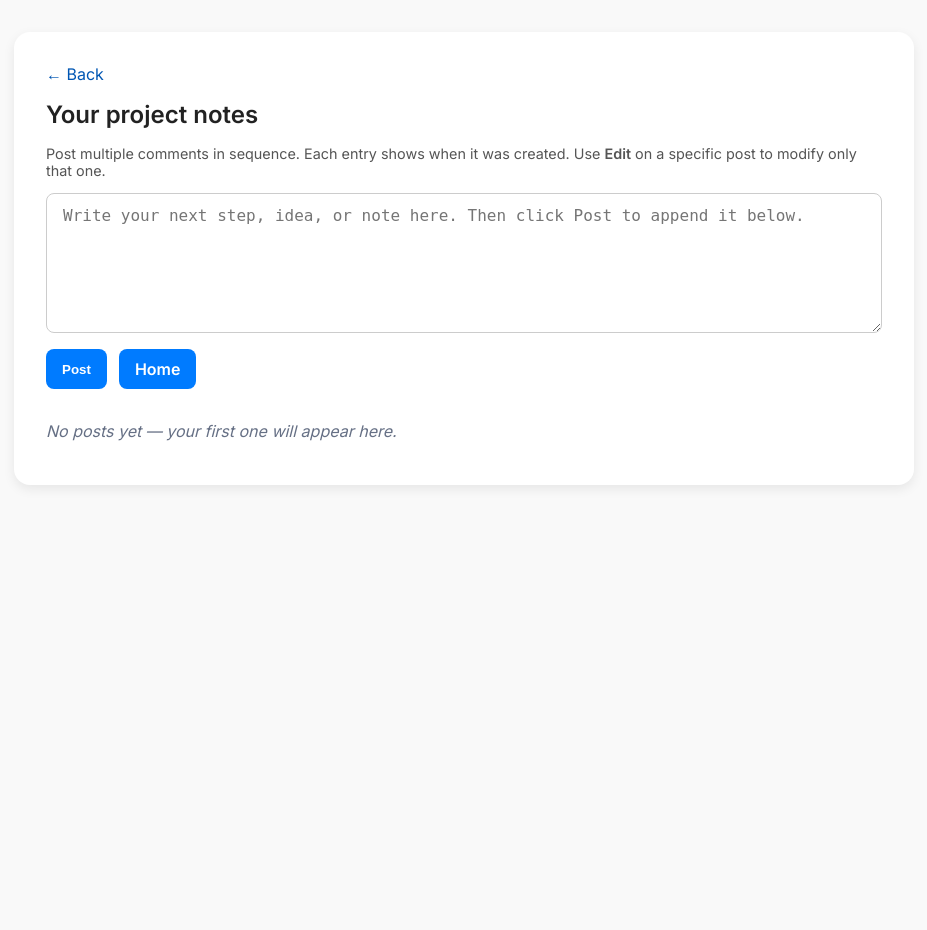
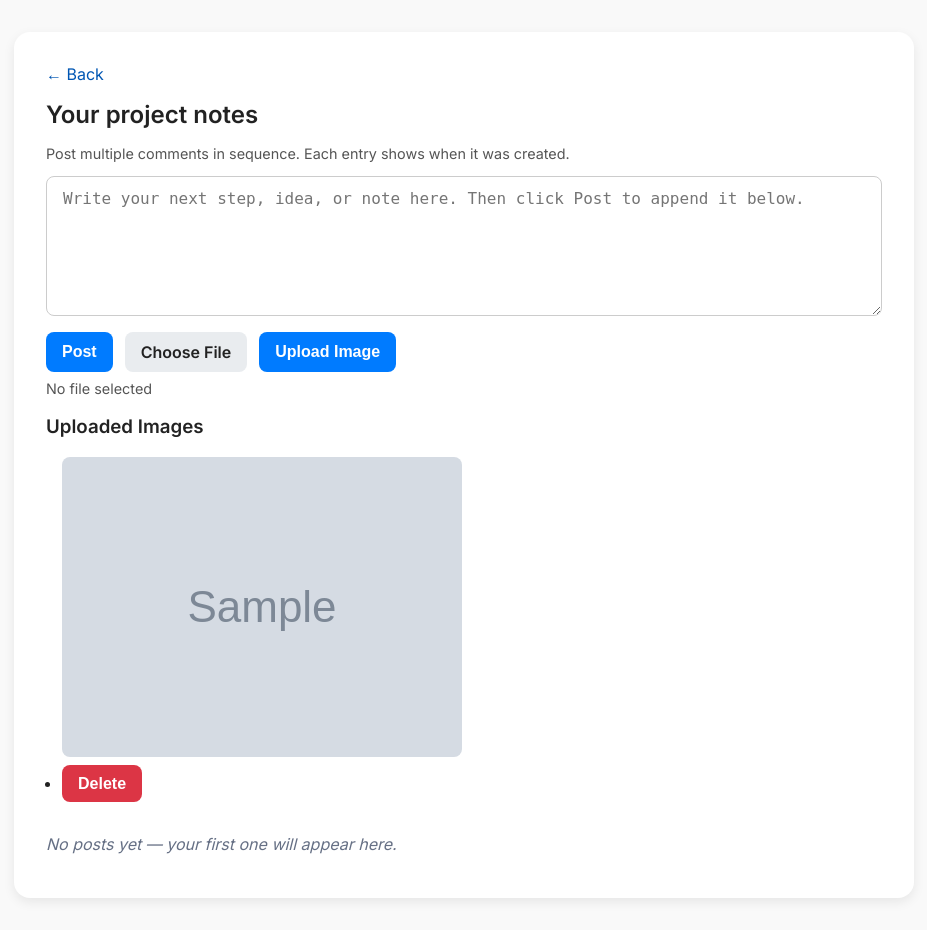
Before and after one commit to DMills27/climate-adapt-app, a Flask app: template templates/get_started.html in a window 1280 px wide. Shown: the whole page, without its empty margins (176-1103 px from the left). Before the commit the page ends 487 px from the top, so only its background shows below. Run offline with Flask 3, Linux system fonts and the light colour scheme; the template is opened without the code that fills it: most values are stand-ins (such as "Sample title", 1, 10 or a date in 2020); grey boxes marked "Sample" are stand-in pictures.

Commit message:
added the logic to upload images

```diff
--- a/app.py
+++ b/app.py
@@ -1,19 +1,60 @@
-from flask import Flask, render_template, request, jsonify
+from flask import Flask, render_template, request, jsonify, send_from_directory, redirect, url_for
 from openepi_client import GeoLocation, BoundingBox
 from openepi_client.soil import SoilClient
 from openepi_client.weather import WeatherClient
 import math
+import os
 
 app = Flask(__name__)
 
+
+
+# --- Upload settings ---
+UPLOAD_FOLDER = 'uploads'
+os.makedirs(UPLOAD_FOLDER, exist_ok=True)
+app.config['UPLOAD_FOLDER'] = UPLOAD_FOLDER
+
+
+# --- Pages ---
 @app.route("/")
 def index():
     return render_template("index.html")
 
+
 @app.route("/get-started")
 def get_started():
-    return render_template("get_started.html")
+    files = [f for f in os.listdir(UPLOAD_FOLDER)
+             if f.lower().endswith(('.png', '.jpg', '.jpeg', '.gif'))]
+    return render_template("get_started.html", files=files)
 
+
+# --- Upload logic ---
+@app.route("/upload", methods=["POST"])
+def upload_file():
+    if 'file' not in request.files:
+        return 'No file part', 400
+    file = request.files['file']
+    if file.filename == '':
+        return 'No selected file', 400
+    file_path = os.path.join(app.config['UPLOAD_FOLDER'], file.filename)
+    file.save(file_path)
+    return redirect(url_for('get_started'))
+
+
+@app.route('/uploads/<filename>')
+def uploaded_file(filename):
+    return send_from_directory(app.config['UPLOAD_FOLDER'], filename)
+
+
+@app.route('/delete/<filename>', methods=['POST'])
+def delete_file(filename):
+    file_path = os.path.join(app.config['UPLOAD_FOLDER'], filename)
+    if os.path.exists(file_path):
+        os.remove(file_path)
+    return redirect(url_for('get_started'))
+
+
+# --- Farming logic ---
 def area_to_bounding_box(lat, lon, area_m2):
     lat_deg_per_m = 1 / 111_320
     lon_deg_per_m = 1 / (40075000 * math.cos(math.radians(lat)) / 360)
@@ -27,12 +68,11 @@ def area_to_bounding_box(lat, lon, area_m2):
         max_lon=lon + delta_lon
     )
 
+
 def get_soil_and_weather_data(lat, lon, land_area_m2):
     bbox = area_to_bounding_box(lat, lon, land_area_m2)
     try:
         soil_summary = SoilClient.get_soil_type_summary(bounding_box=bbox)
-        print("soil summary: ", soil_summary)
-
         summaries = getattr(soil_summary.properties, 'summaries', [])
         if summaries:
             dominant_soil = summaries[0].soil_type.root
@@ -64,20 +104,18 @@ def get_soil_and_weather_data(lat, lon, land_area_m2):
         "land_area_m2": land_area_m2
     }
 
-# print("get_soil_and_weather_data: ", get_soil_and_weather_data(59.0929, 28.9029, 200))
 
 def suggest_farming_method(inputs):
     soil = inputs["soil_type"]
-    area = inputs["land_area_m2"]
+    land = inputs["land_area_m2"]
     temp = inputs["temperature"]
-    rainfall = inputs["rainfall"]
+    rain = inputs["rainfall"]
     humidity = inputs["humidity"]
 
     if soil == "No information":
-        # Fallback to general methods not soil-dependent
-        if area < 50:
+        if land < 50:
             return "Vertical Farming"
-        elif area < 200:
+        elif land < 200:
             return "Greenhouses (CEA)"
         else:
             return "Regenerative Ag"
@@ -91,11 +129,10 @@ def suggest_farming_method(inputs):
         return 'Vertical Farming'
     if soil in ['Andosols', 'Ferralsols'] and rain > 40 and land > 1000:
         return 'Regenerative agriculture'
-    if soil == 'No information':
-        return 'Greenhouses (CEA)'
     if soil in ['Phaeozems', 'Cambisols', 'Luvisols'] and land > 3000:
         return 'Silvopasture'
     return 'Aeroponics'
+
 
 @app.route("/recommend", methods=["POST"])
 def recommend():
@@ -114,5 +151,6 @@ def recommend():
     except Exception as e:
         return jsonify({"error": str(e)}), 500
 
+
 if __name__ == "__main__":
     app.run(host="0.0.0.0", debug=True, port=5000, threaded=True)
--- a/templates/get_started.html
+++ b/templates/get_started.html
@@ -11,21 +11,55 @@
         .wrap { max-width: 900px; margin: 2rem auto; padding: 2rem; background: #fff; border-radius: 16px; box-shadow: 0 4px 12px rgba(0,0,0,0.08); }
         h1 { margin-top: 0; font-size: 1.5rem; }
 
-        /* Composer */
         textarea#composer {
             width: 100%; min-height: 140px; padding: 0.75rem 1rem;
             font-size: 1rem; border: 1px solid #ccc; border-radius: 8px;
         }
-        .btns { display: flex; gap: 0.75rem; margin-top: 0.75rem; }
+
+        .btns {
+            display: flex;
+            flex-wrap: wrap;
+            gap: 0.75rem;
+            margin-top: 0.75rem;
+        }
+
         button, a.button-link {
-            appearance: none; border: none; padding: 0.6rem 1rem; border-radius: 8px; font-weight: 600; cursor: pointer;
-            background: #007bff; color: #fff; text-decoration: none; display:inline-block;
+            appearance: none;
+            border: none;
+            padding: 0.6rem 1rem;
+            border-radius: 8px;
+            font-weight: 600;
+            font-size: 1rem;
+            cursor: pointer;
+            background: #007bff;
+            color: #fff;
+            text-decoration: none;
+            display: inline-block;
         }
+
         button.secondary { background: #6c757d; }
-        button.ghost { background: #e9ecef; color: #222; }
+        button.ghost, .file-upload-label {
+            background: #e9ecef;
+            color: #222;
+        }
+
         button:disabled { opacity: .6; cursor: not-allowed; }
 
-        /* Thread */
+        .upload-preview {
+            margin-top: 0.5rem;
+            font-size: 0.9rem;
+            color: #555;
+        }
+
+        .file-upload-label {
+            cursor: pointer;
+            padding: 0.6rem 1rem;
+            border-radius: 8px;
+            font-weight: 600;
+            font-size: 1rem;
+            display: inline-block;
+        }
+
         .thread { margin-top: 1.25rem; display: flex; flex-direction: column; gap: 0.75rem; }
         .post {
             padding: 1rem; background: #f4f6f8; border-radius: 10px; border: 1px solid #e5e9ef;
@@ -46,20 +80,59 @@
         .topnav a { text-decoration:none; color:#0056b3; }
         .hint { color:#555; font-size: .9rem; margin-top:.25rem; }
         .empty { color:#667085; font-style: italic; padding: .75rem 0; }
+
+        ul { padding-left: 1rem; }
+        li { margin-bottom: 1rem; }
+        .uploaded-img {
+            max-width: 100%;
+            height: auto;
+            border-radius: 8px;
+            display: block;
+            margin-bottom: 0.5rem;
+        }
+        .upload-delete-form {
+            display: inline-block;
+        }
+        .delete-btn {
+            background: #dc3545;
+            color: #fff;
+        }
     </style>
 </head>
 <body>
 <div class="wrap">
     <div class="topnav"><a href="/">← Back</a></div>
     <h1>Your project notes</h1>
-    <p class="hint">Post multiple comments in sequence. Each entry shows when it was created. Use <b>Edit</b> on a specific post to modify only that one.</p>
+    <p class="hint">Post multiple comments in sequence. Each entry shows when it was created.</p>
 
     <!-- Composer -->
     <textarea id="composer" placeholder="Write your next step, idea, or note here. Then click Post to append it below."></textarea>
-    <div class="btns">
-        <button id="postBtn">Post</button>
-        <a class="button-link secondary" href="/">Home</a>
-    </div>
+
+    <!-- Unified Button Row -->
+    <form class="upload-form" action="/upload" method="post" enctype="multipart/form-data">
+        <div class="btns">
+            <button id="postBtn" type="button">Post</button>
+            <label for="fileInput" class="file-upload-label">Choose File</label>
+            <input type="file" name="file" id="fileInput" required style="display: none;">
+            <button type="submit">Upload Image</button>
+        </div>
+        <p class="upload-preview" id="fileName">No file selected</p>
+    </form>
+
+    <!-- Uploaded Images -->
+    {% if files %}
+        <h3>Uploaded Images</h3>
+        <ul>
+            {% for file in files %}
+                <li>
+                    <img class="uploaded-img" src="{{ url_for('uploaded_file', filename=file) }}">
+                    <form class="upload-delete-form" action="{{ url_for('delete_file', filename=file) }}" method="post">
+                        <button class="delete-btn" type="submit">Delete</button>
+                    </form>
+                </li>
+            {% endfor %}
+        </ul>
+    {% endif %}
 
     <!-- Thread -->
     <div id="thread" class="thread">
@@ -68,20 +141,24 @@
 </div>
 
 <script>
-    // In-memory data model (oldest -> newest)
-    let posts = []; // [{id, text, createdAtISO, editing:false}]
+    let posts = [];
     let nextId = 1;
 
-    // DOM
     const composer = document.getElementById('composer');
     const postBtn = document.getElementById('postBtn');
     const thread = document.getElementById('thread');
     const emptyState = document.getElementById('emptyState');
 
-    function nowISO() { return new Date().toISOString(); }
+    document.getElementById('fileInput').addEventListener('change', function(event) {
+        const fileName = event.target.files.length ? event.target.files[0].name : 'No file selected';
+        document.getElementById('fileName').textContent = fileName;
+    });
+
+    function nowISO() {
+        return new Date().toISOString();
+    }
 
     function formatTime(iso) {
-        // Localized date+time; tweak options as you like
         const d = new Date(iso);
         return d.toLocaleString(undefined, {
             year: 'numeric', month: 'short', day: '2-digit',
@@ -90,19 +167,13 @@
     }
 
     function escapeHtml(str) {
-        return String(str)
-            .replace(/&/g, "&amp;")
-            .replace(/</g, "&lt;")
-            .replace(/>/g, "&gt;");
+        return String(str).replace(/&/g, "&amp;")
+                          .replace(/</g, "&lt;")
+                          .replace(/>/g, "&gt;");
     }
 
     function addPost(text) {
-        posts.push({
-            id: nextId++,
-            text,
-            createdAtISO: nowISO(),
-            editing: false
-        });
+        posts.push({ id: nextId++, text, createdAtISO: nowISO(), editing: false });
         render();
     }
 
@@ -114,7 +185,9 @@
         const ta = document.querySelector(`#post-${id} textarea`);
         if (ta) {
             ta.focus();
-            const val = ta.value; ta.value = ''; ta.value = val; // move caret to end
+            const val = ta.value;
+            ta.value = '';
+            ta.value = val;
         }
     }
 
@@ -136,19 +209,14 @@
     }
 
     function render() {
-        // Reset thread area
         thread.innerHTML = '';
-        if (posts.length === 0) {
-            thread.appendChild(emptyState);
-        }
+        if (posts.length === 0) thread.appendChild(emptyState);
 
-        // Render all posts in order (oldest at top, newest at bottom)
         for (const p of posts) {
             const wrapper = document.createElement('div');
             wrapper.className = 'post';
             wrapper.id = `post-${p.id}`;
 
-            // Header (title + timestamp)
             const header = document.createElement('div');
             header.className = 'post-header';
 
@@ -163,7 +231,6 @@
             header.appendChild(title);
             header.appendChild(time);
 
-            // Body + Actions
             const body = document.createElement('div');
             body.className = 'post-body';
 
@@ -171,7 +238,6 @@
             actions.className = 'post-actions';
 
             if (p.editing) {
-                // Edit mode
                 const ta = document.createElement('textarea');
                 ta.value = p.text;
                 body.appendChild(ta);
@@ -188,14 +254,10 @@
                 actions.appendChild(saveBtn);
                 actions.appendChild(cancelBtn);
 
-                // Ctrl/Cmd+Enter to save
                 ta.addEventListener('keydown', (e) => {
-                    if ((e.ctrlKey || e.metaKey) && e.key === 'Enter') {
-                        saveEdit(p.id);
-                    }
+                    if ((e.ctrlKey || e.metaKey) && e.key === 'Enter') saveEdit(p.id);
                 });
             } else {
-                // Read-only mode
                 body.innerHTML = escapeHtml(p.text || '');
                 const editBtn = document.createElement('button');
                 editBtn.textContent = 'Edit';
@@ -211,23 +273,21 @@
         }
     }
 
-    // Composer: Post multiple comments in succession
     postBtn.addEventListener('click', () => {
         const text = composer.value.trim();
-        if (!text) { composer.focus(); return; }
+        if (!text) {
+            composer.focus();
+            return;
+        }
         addPost(text);
-        composer.value = '';     // clear for the next comment
-        composer.focus();        // keep posting quickly
+        composer.value = '';
+        composer.focus();
     });
 
-    // Ctrl/Cmd+Enter to post from composer
     composer.addEventListener('keydown', (e) => {
-        if ((e.ctrlKey || e.metaKey) && e.key === 'Enter') {
-            postBtn.click();
-        }
+        if ((e.ctrlKey || e.metaKey) && e.key === 'Enter') postBtn.click();
     });
 
-    // Initial render
     render();
 </script>
 </body>
```
Also changed, not shown: 1 other file.
